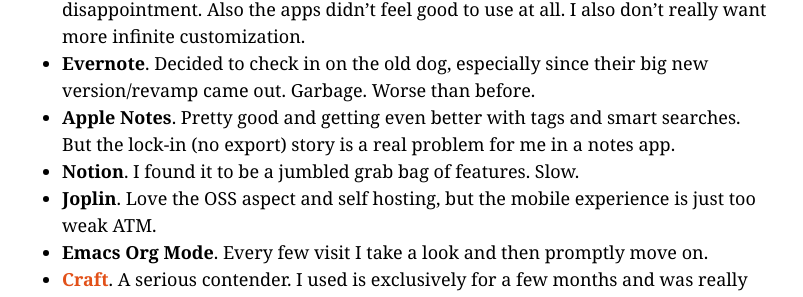
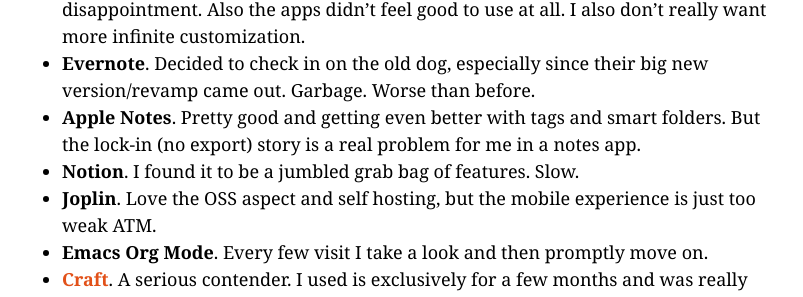
Before and after one commit to kalafut/kalafut.github.io, a Jekyll site: the page built from _posts/2022-01-01-happy-new-year.md, in a window 1280 px wide. Shown: the part 1130-1427 px from the top of the page, without its empty margins (238-1041 px from the left). Built offline with Jekyll 4.4.1, drawn with Linux system fonts in a browser that asks for light colours.

Commit message:
Update 2022-01-01-happy-new-year.md

```diff
--- a/_posts/2022-01-01-happy-new-year.md
+++ b/_posts/2022-01-01-happy-new-year.md
@@ -26,7 +26,7 @@ Note taking is the most interesting space. I've been a long time [Bear](https://
 
 * **Obsidian**. Still has potential, but the sync situation using iCloud was a disappointment. Also the apps didn't feel good to use at all. I also don't really want more infinite customization.
 * **Evernote**. Decided to check in on the old dog, especially since their big new version/revamp came out. Garbage. Worse than before.
-* **Apple Notes**. Pretty good and getting even better with tags and smart searches. But the lock-in (no export) story is a real problem for me in a notes app.
+* **Apple Notes**. Pretty good and getting even better with tags and smart folders. But the lock-in (no export) story is a real problem for me in a notes app.
 * **Notion**. I found it to be a jumbled grab bag of features. Slow.
 * **Joplin**. Love the OSS aspect and self hosting, but the mobile experience is just too weak ATM.
 * **Emacs Org Mode**. Every few visit I take a look and then promptly move on.
```
